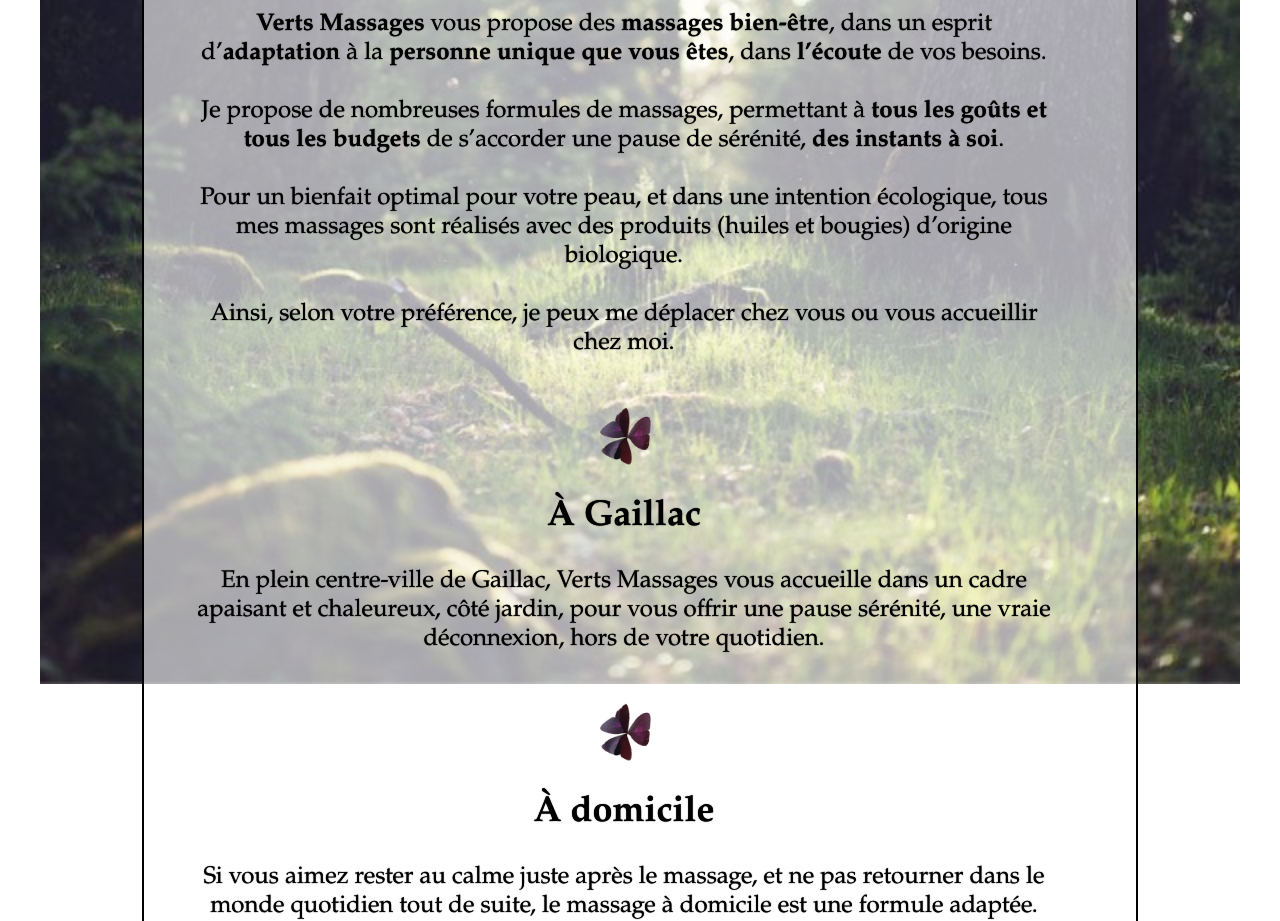
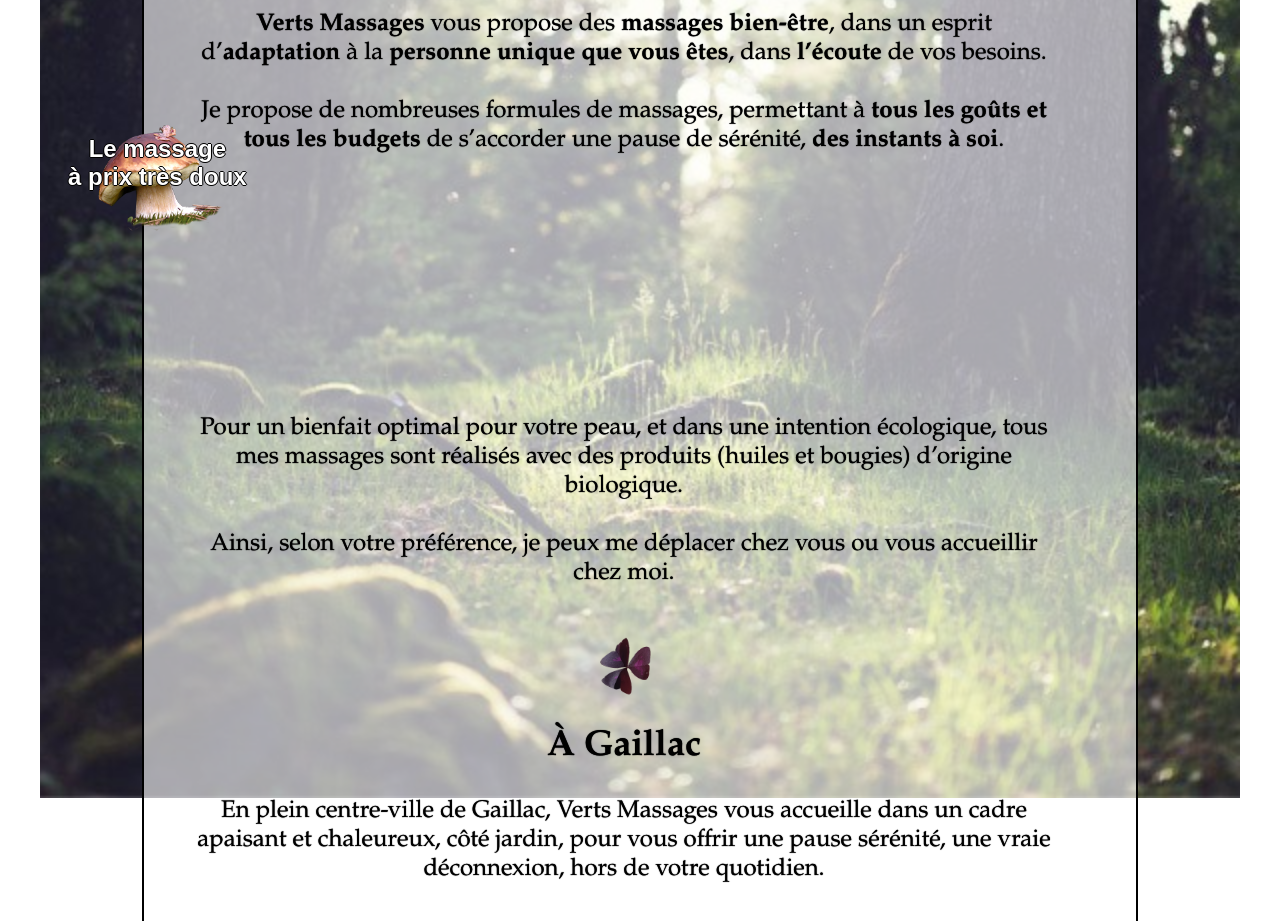
Before and after one commit to RomainDelran/VertsMassage, a Vue app: page /#/ in a window 1280 px wide. Shown: the part 1080-2001 px from the top of the page. Built offline with nearby package versions, Linux system fonts and the light colour scheme; a web font is replaced by a local one.

Commit message:
Sauvegarde avant feuille reelle

```diff
--- a/src/App.vue
+++ b/src/App.vue
@@ -131,6 +131,52 @@
 @import url('//db.onlinewebfonts.com/c/a0e1b1883c0cf520e9c50d0cd91cd0d0?family=PapyrusW01');
 @import url('http://fonts.cdnfonts.com/css/palatino');
 
+
+/* Modification Laura cépe*/
+
+
+.texteChampignons{
+  position: relative;
+  top: -5em;
+  font-size: 1.8em;
+    text-align:center;
+    text-shadow: -1px 0 black, 0 1px black,
+      1px 0 black, 0 -1px black;
+      color: rgb(255, 255, 255);
+}
+
+.boutonChampignon1{
+  /*
+position:absolute ;
+left: 025em;
+top: 105em;
+*/
+position:relative ;
+left: -35em;
+top: -6em;
+height: 50px;
+background-color: #00000000;
+
+
+    border: none;
+
+    z-index: 1;
+    cursor: pointer;
+    font-family:'Papyrus', sans-serif;
+
+
+}
+
+.imageChampignon1 {
+  position: relative;
+  top: 0em;
+  left: 0em;
+  z-index: -1;
+height: 8em;
+}
+
+
+
 /* Modification Laura 02 */
 .FeuilleInterlude{
   height: 3.7em;
@@ -217,6 +263,12 @@
   }
 
   .texteAcceuilParagraphe{
+    padding: 0em 2em 1em 2em;
+    font-size: 1.5em;
+    color: #000000;
+  }
+
+  .texteAcceuilParagrapheB{
     padding: 0em 2em 1em 2em;
     font-size: 1.5em;
     color: #000000;
--- a/src/views/AcceuilView.vue
+++ b/src/views/AcceuilView.vue
@@ -57,7 +57,21 @@
         dans <strong>l’écoute</strong> de vos besoins.<br/><br/>
 
       Je propose de nombreuses formules de massages, permettant à <strong>tous les goûts et tous les budgets</strong>
-       de s’accorder une pause de sérénité, <strong>des instants à soi</strong>.<br/><br/>
+       de s’accorder une pause de sérénité, <strong>des instants à soi</strong>.
+
+      </p>
+
+      <button class="boutonChampignon1" type="button" >
+
+                <img src=".././assets/CepeBonneTaille.png" class="imageChampignon1">
+                <h2 class="texteChampignons">
+                <strong>Le massage <br/>
+                  à prix très doux</strong>
+                </h2>
+          </button>
+
+
+       <p class="texteAcceuilParagrapheB textesAcceuille">
 
       Pour un bienfait optimal pour votre peau, et dans une intention écologique, tous mes massages sont réalisés avec des produits (huiles et bougies) d’origine biologique.<br/><br/>
 
```
Also changed, not shown: src/assets/CepeBonneTaille.png.
